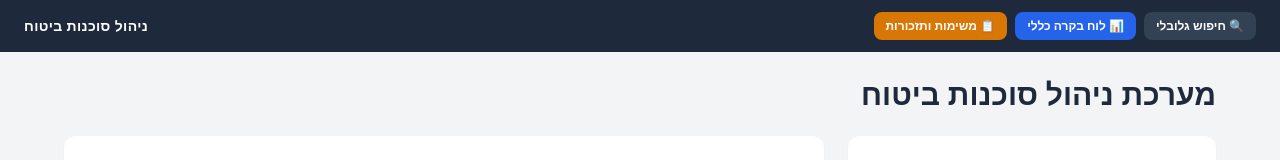
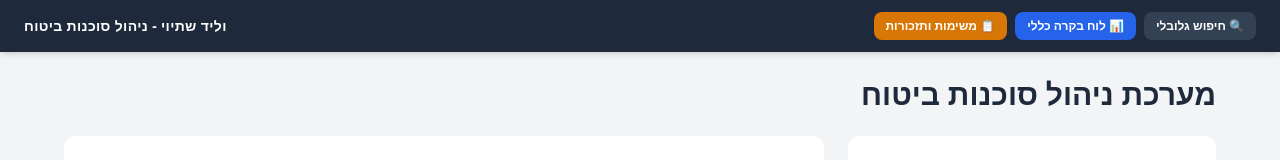
Before and after one commit to MuhannadYazbak/insurance-app, a React (Vite) app: page / in a window 1280 px wide. Shown: the top 160 px of the page. Built offline with nearby package versions, Linux system fonts and the light colour scheme.

Commit message:
chore: UX fixes and sticky top bar

```diff
--- a/index.html
+++ b/index.html
@@ -1,5 +1,5 @@
 <!doctype html>
-<html lang="en">
+<html lang="he" dir="rtl">
   <head>
   <meta charset="UTF-8" />
   <meta http-equiv="Content-Security-Policy" content="default-src 'self'; script-src 'self'; style-src 'self' 'unsafe-inline'; connect-src 'self' http://localhost:* ws://localhost:*;" />
--- a/src/App.tsx
+++ b/src/App.tsx
@@ -9,6 +9,8 @@ interface Client {
   name: string;
   nationalId: string;
   phone: string;
+  email: string;
+  address: string;
 }
 
 export default function App() {
@@ -38,8 +40,9 @@ const [activeView, setActiveView] = useState<'client-manager' | 'dashboard' | 's
     <div className="min-h-screen bg-slate-100 font-sans text-slate-600">
       {/* Top Application Bar */}
       {activeView === 'client-manager' && (
-        <div className="bg-slate-800 text-white p-3 flex justify-between items-center px-6 shadow-md flex-row-reverse">
-          <span className="font-bold tracking-wide text-sm">ניהול סוכנות ביטוח</span>
+        // <div className="bg-slate-800 text-white p-3 flex justify-between items-center px-6 shadow-md flex-row-reverse h-[50px]">
+          <div className="sticky top-0 z-50 bg-slate-800 text-white p-3 flex flex-row-reverse justify-between items-center px-6 shadow-md">
+          <span className="font-bold tracking-wide text-sm">וליד שתיוי - ניהול סוכנות ביטוח</span>
           <div className="flex gap-2">
             <button
               onClick={() => setActiveView('search')}
@@ -60,6 +63,7 @@ const [activeView, setActiveView] = useState<'client-manager' | 'dashboard' | 's
               📋 משימות ותזכורות
             </button>
           </div>
+
         </div>
       )}
 
--- a/src/components/ClientMainView.tsx
+++ b/src/components/ClientMainView.tsx
@@ -525,7 +525,7 @@ export const ClientMainView: React.FC<ClientMainViewProps> = ({
   );
 
   return (
-    <div className="min-h-screen bg-gray-100 text-gray-800 p-6 flex flex-col items-center">
+    <div className="bg-gray-100 text-gray-800 p-6 flex flex-col items-center">
       <header className="w-full max-w-6xl mb-6 text-right">
         <h1 className="text-3xl font-bold text-slate-800">מערכת ניהול סוכנות ביטוח</h1>
       </header>
```
Also changed, not shown: package.json.txt (deleted), src/migrate.py.txt (added), 1 other file (tests, documents, lock files or other folders).
